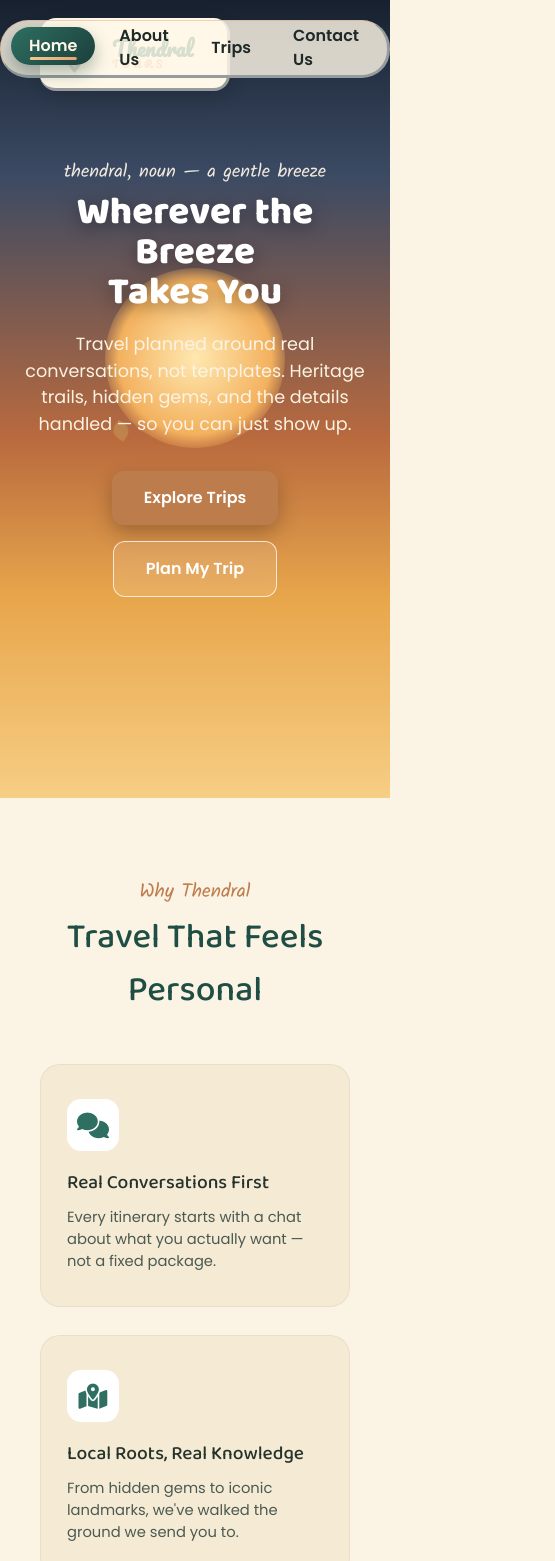
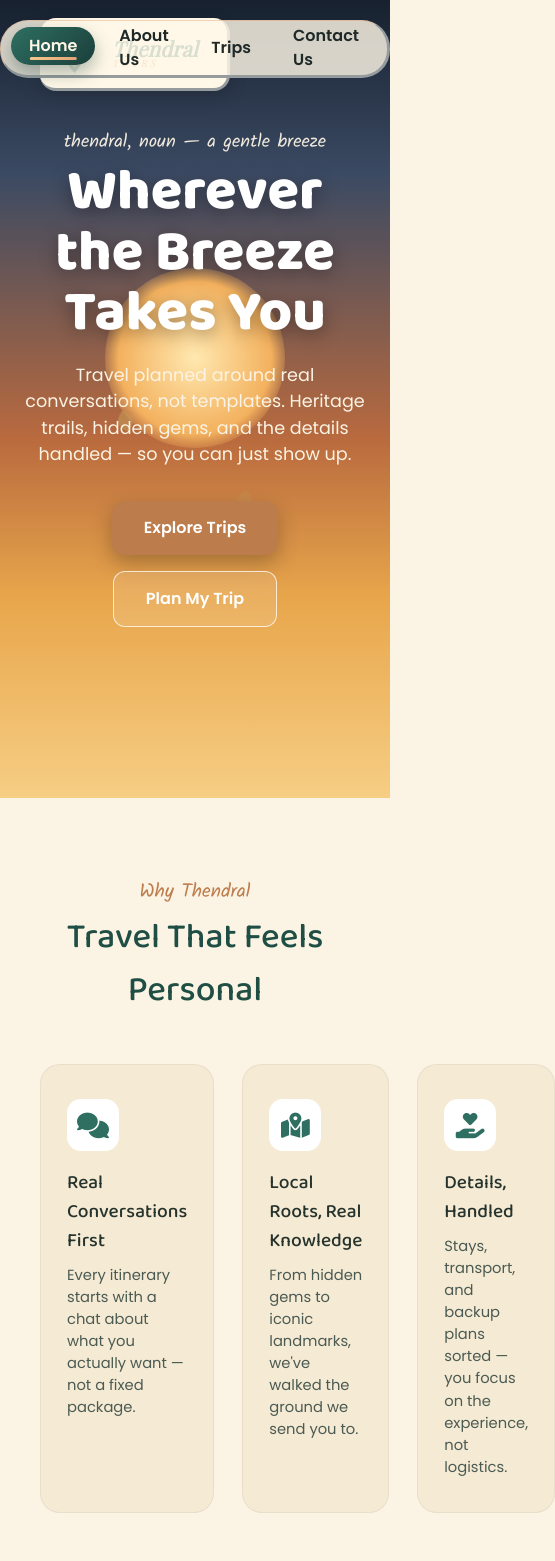
Before and after one commit to Visagan2007/Tour-Website, a React (Vite) app: page / in a window 390 px wide. Shown: the top 1561 px of the page, 555 px wide, since content can reach past the window. Built offline with nearby package versions, Linux system fonts and the light colour scheme; a web font is replaced by a local one.

Commit message:
second commit

```diff
--- a/src/Components/Footer/Footer.css
+++ b/src/Components/Footer/Footer.css
@@ -51,20 +51,3 @@ footer .copy {
     font-size: 0.8rem;
     color: rgba(251, 243, 228, 0.5);
 }
-
-@media(max-width:900px) {
-
-    .why-grid,
-    .trip-grid {
-        grid-template-columns: 1fr;
-    }
-
-    .hero h1 {
-        font-size: 2.4rem;
-    }
-
-    .topbar {
-        flex-direction: column;
-        gap: 14px;
-    }
-}
--- a/src/Components/Home/Home.css
+++ b/src/Components/Home/Home.css
@@ -66,11 +66,11 @@ body {
     background: radial-gradient(circle, #FFE8B0 0%, #F3B15E 60%, rgba(243, 177, 94, 0) 75%);
     border-radius: 50%;
     opacity: 0;
-    animation: HFadeIn 3s linear forwards;
+    animation: FadeIn 3s linear forwards;
     transition: 200ms ;
 }
 
-@keyframes HFadeIn {
+/* @keyframes HFadeIn {
     0%{
         background: radial-gradient(circle, transparent 0%, transparent 60%, transparent 75%);
         opacity: 0.25;
@@ -87,7 +87,7 @@ body {
         background: radial-gradient(circle, #FFE8B0 0%, #F3B15E 60%, rgba(243, 177, 94, 0) 75%);
         opacity: 1;
     }
-}
+} */
 
 .leaf {
     position: absolute;
```
